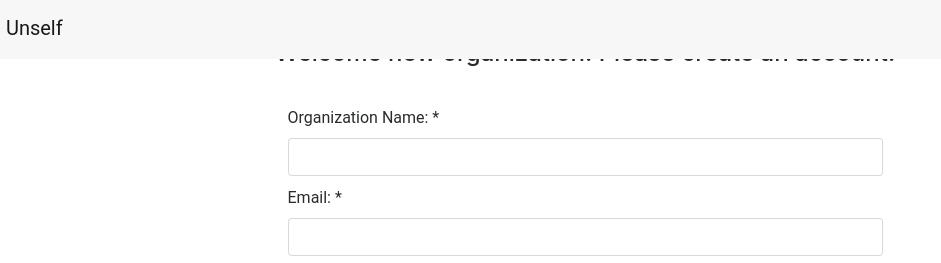
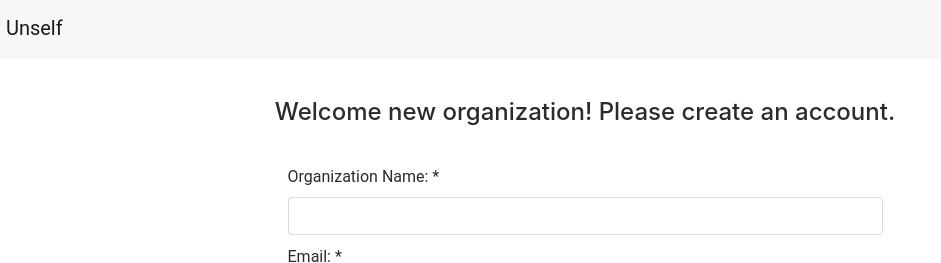
Before and after one commit to tuckpuck/Unself-Volunteer-App, a website: page public/new_organization.html in a window 1280 px wide. Shown: the top 263 px of the page, 55-996 px from the left. Drawn offline with nearby package versions, Linux system fonts and the light colour scheme; a script that the page names is missing.

Commit message:
fixed new user page

```diff
--- a/public/new_organization.html
+++ b/public/new_organization.html
@@ -14,7 +14,7 @@
 </head>
 
 <body>
-  <nav class="navbar navbar-toggleable-xl navbar-light fixed-top bg-faded">
+  <nav class="navbar navbar-toggleable-xl navbar-light bg-faded">
     <a class="navbar-brand" href="index.html">
     <img src="img/unself.svg" class="unself-logo" alt="">&nbsp;&nbsp;Unself</a>
   </nav>
```
Also changed, not shown: public/new_user.html (+1 -1 lines).
